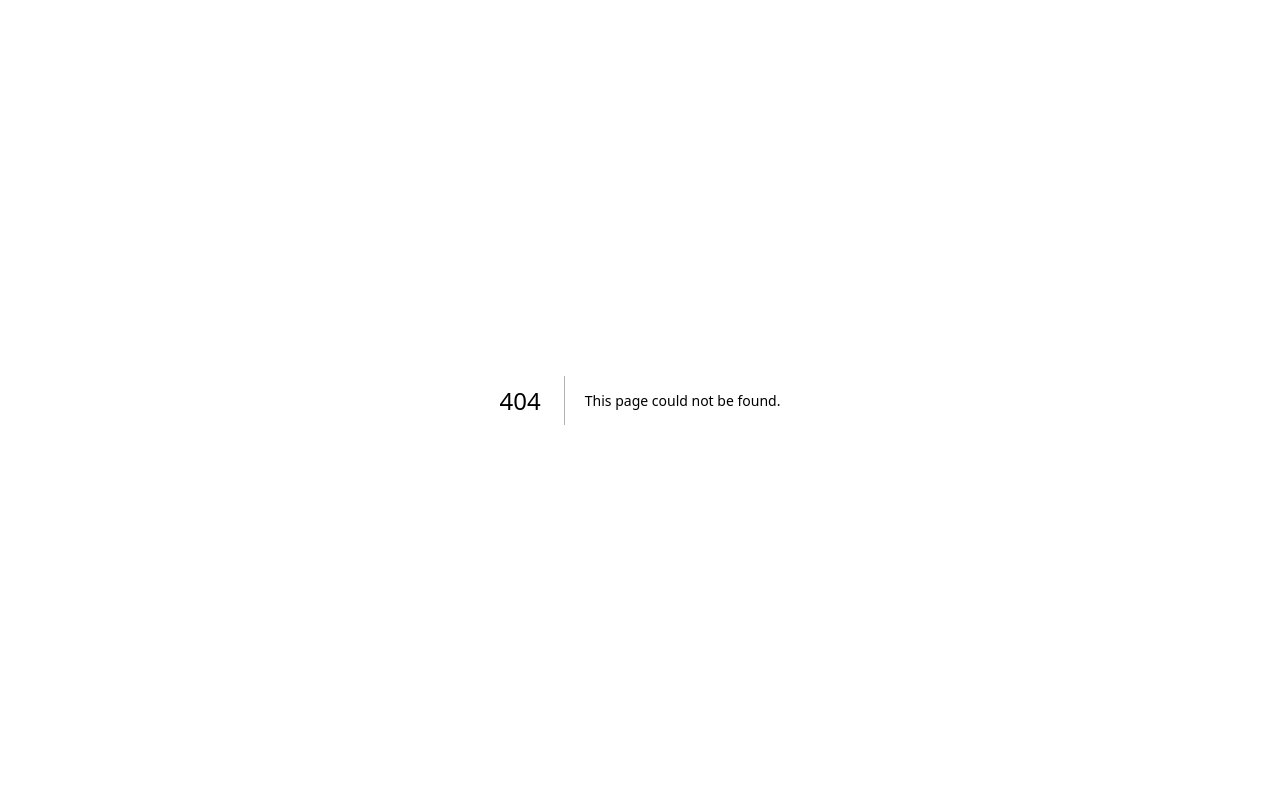
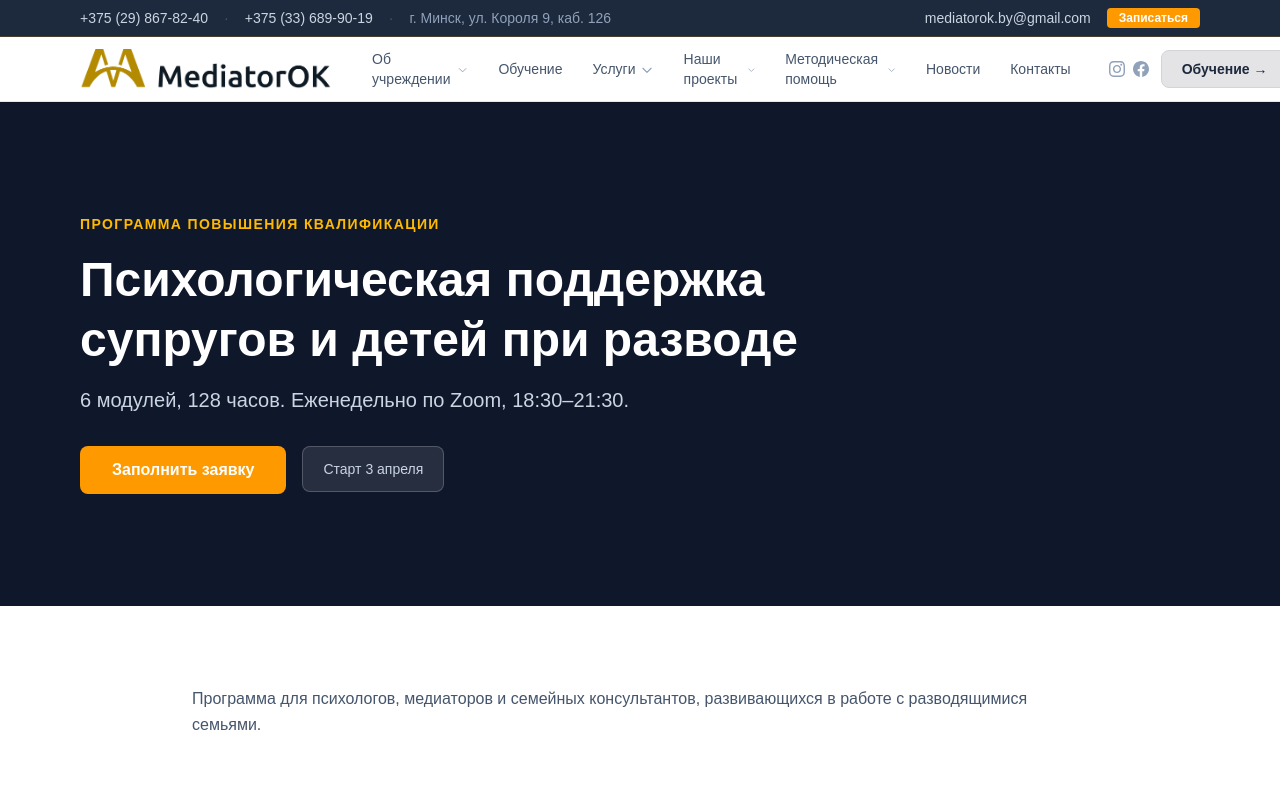
Before and after one commit to ZedMalatesta/newMediatorSite, a Next.js app: page /psychologicalsupport in a window 1280 px wide. Before the commit this address had no page. Shown: the top 797 px of the page. Built offline with nearby package versions, Linux system fonts and the light colour scheme.

Commit message:
feat: add psychological support during divorce page

```diff
--- /dev/null
+++ b/app/psychologicalsupport/page.tsx
@@ -0,0 +1,54 @@
+import type { Metadata } from "next";
+import TopBar from "@layout/TopBar";
+import Navbar from "@layout/Navbar";
+import Footer from "@layout/Footer";
+import { EventHero } from "@sections/EventHero/EventHero";
+import { EventDetails } from "@sections/EventDetails/EventDetails";
+import { EventSignup } from "@sections/EventSignup/EventSignup";
+
+export const metadata: Metadata = {
+  title: "Психологическая поддержка супругов и детей при разводе | МедиаторОк Проф",
+  description:
+    "Авторская программа Оксаны Шульги для специалистов, сопровождающих разводящиеся семьи: эмоциональный, экономический, юридический и психологический этапы развода.",
+};
+
+export default function PsychologicalSupportPage() {
+  return (
+    <div className="min-h-screen bg-white">
+      <TopBar />
+      <Navbar />
+      <main>
+        <EventHero
+          eyebrow="Программа повышения квалификации"
+          title="Психологическая поддержка супругов и детей при разводе"
+          subtitle="6 модулей, 128 часов. Еженедельно по Zoom, 18:30–21:30."
+          meta={["Старт 3 апреля"]}
+        />
+        <EventDetails
+          description={[
+            "Программа для психологов, медиаторов и семейных консультантов, развивающихся в работе с разводящимися семьями.",
+          ]}
+          groups={[
+            {
+              heading: "Темы программы",
+              items: [
+                "Реорганизация семейной системы",
+                "Техники эмоциональной поддержки",
+                "Стратегии совместного родительства",
+                "Развитие ребёнка в период семейного кризиса",
+              ],
+            },
+          ]}
+          speaker={{
+            name: "Оксана Шульга",
+            role: "Кандидат психологических наук, медиатор, семейный консультант",
+            photo: "/images/experts/shulga.jpg",
+            initials: "ОШ",
+          }}
+        />
+        <EventSignup />
+      </main>
+      <Footer />
+    </div>
+  );
+}
```
